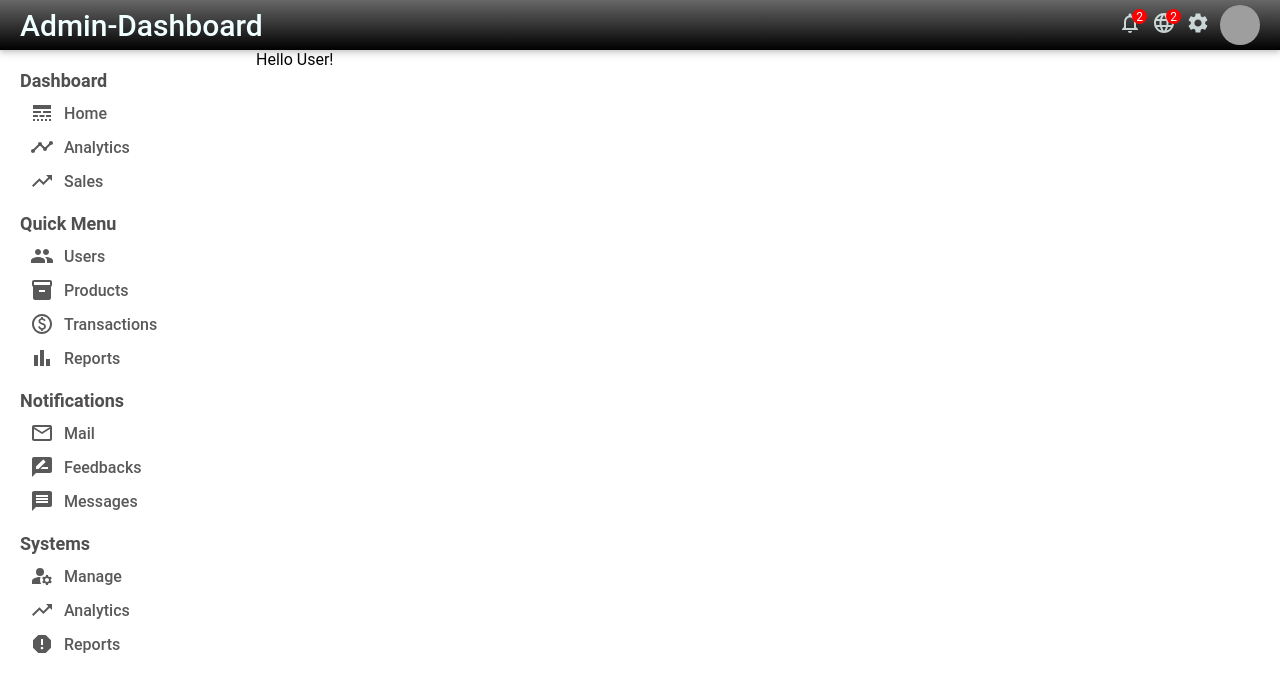
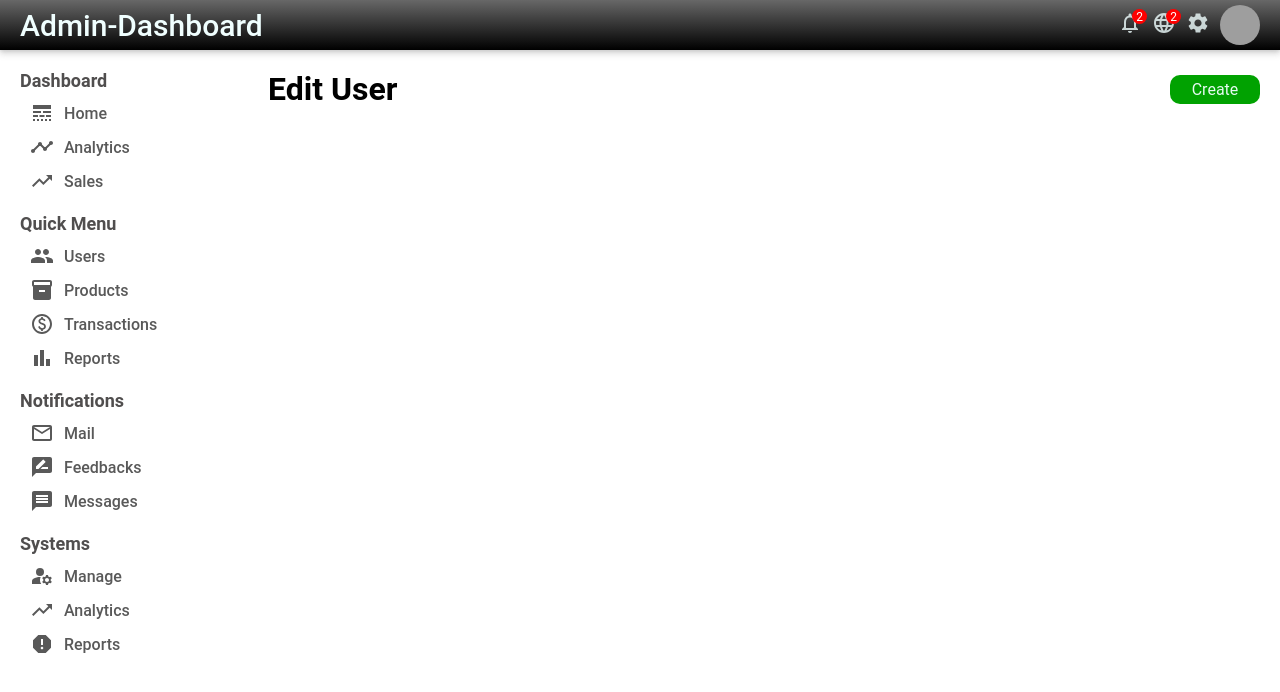
Before and after one commit to assaad-ali/admin-dashboard, a React (Create React App) app: page /user/1 in a window 1280 px wide. Shown: the top 692 px of the page. Built offline with nearby package versions, Linux system fonts and the light colour scheme; grey boxes are pictures that could not be loaded.

Commit message:
style: Enhance User page with title and create button

```diff
--- a/src/pages/user/User.jsx
+++ b/src/pages/user/User.jsx
@@ -3,7 +3,10 @@ import './user.scss'
 export const User = () => {
   return (
     <div className='user'>
-        Hello User!
+        <div className="title-container">
+            <h1 className="user-title">Edit User</h1>
+            <button className="user-create-button">Create</button>
+        </div>
     </div>
   )
 }
--- a/src/pages/user/user.scss
+++ b/src/pages/user/user.scss
@@ -1,3 +1,21 @@
 .user{
     flex: 4;
+    padding: 20px;
 }
+
+.title-container{
+    display: flex;
+    align-items: center;
+    justify-content: space-between;
+}
+
+.user-create-button{
+    width: 90px;
+    padding: 5px 10px;
+    border: none;
+    border-radius: 10px;
+    color: hsl(157, 68%, 94%);
+    background-color: hsl(120, 99%, 32%);
+    font-size: 16px;
+    cursor: pointer;
+}
```
